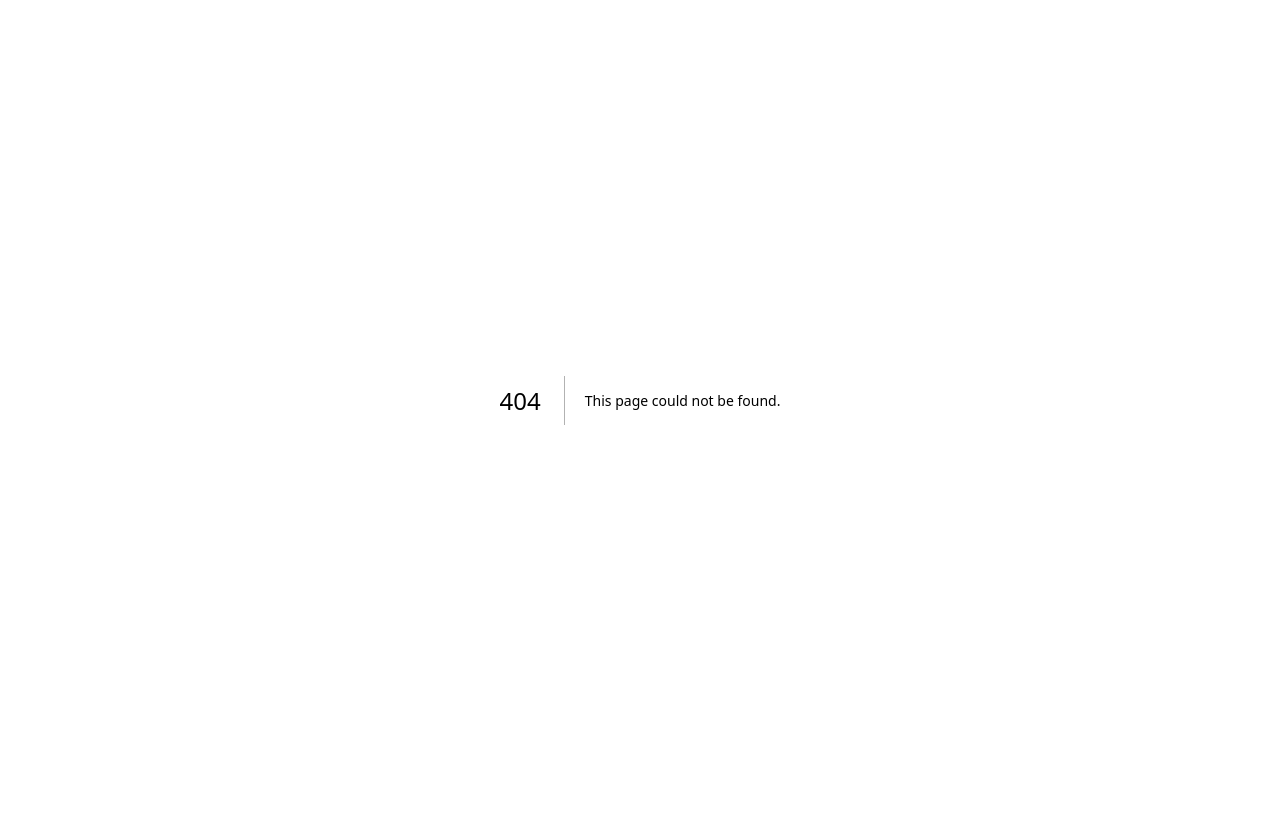
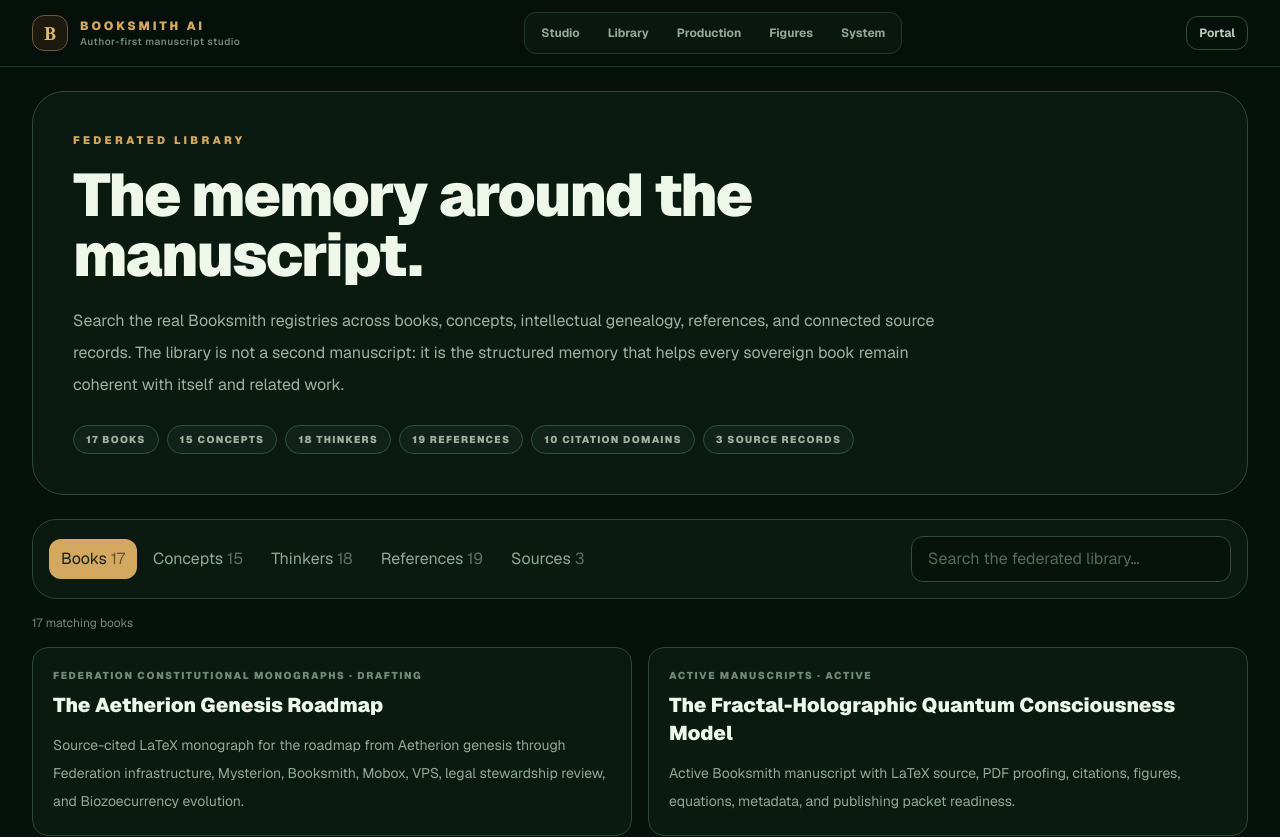
Before and after one commit to AIFreedomTrustFederation/booksmith-ai, a Next.js app: page /studio/library in a window 1280 px wide. Before the commit this address had no page. Shown: the top 837 px of the page. Before the commit the page ends 800 px from the top, so only its background shows below. Built offline with nearby package versions, Linux system fonts and the light colour scheme.

Commit message:
Add federated library research portal

```diff
--- /dev/null
+++ b/src/app/studio/library/page.tsx
@@ -0,0 +1,44 @@
+import citations from "../../../../library/citation-registry.json";
+import concepts from "../../../../library/concept-registry.json";
+import references from "../../../../library/reference-registry.json";
+import thinkers from "../../../../library/thinker-registry.json";
+import { LibraryExplorer } from "@/app/studio/components/library-explorer";
+import { loadFederatedLibrary } from "@/lib/library/load-library";
+
+export default async function LibraryPage() {
+  const library = await loadFederatedLibrary();
+
+  return (
+    <main className="px-4 py-6 sm:px-6 lg:px-8">
+      <section className="mx-auto max-w-[1600px]">
+        <header className="rounded-[2rem] border border-[#2e4b37] bg-[#0a1a11] p-6 sm:p-8 lg:p-10">
+          <p className="text-[11px] font-black uppercase tracking-[0.3em] text-[#d4a85f]">Federated Library</p>
+          <h1 className="mt-4 max-w-5xl text-4xl font-black tracking-[-0.03em] sm:text-6xl">The memory around the manuscript.</h1>
+          <p className="mt-5 max-w-4xl text-base leading-8 text-[#9eb2a2]">
+            Search the real Booksmith registries across books, concepts, intellectual genealogy, references, and connected source records. The library is not a second manuscript: it is the structured memory that helps every sovereign book remain coherent with itself and related work.
+          </p>
+          <div className="mt-6 flex flex-wrap gap-2 text-[10px] font-black uppercase tracking-[0.13em] text-[#9eb2a2]">
+            <span className="rounded-full border border-[#31523b] bg-[#102219] px-3 py-1.5">{library.books.length} books</span>
+            <span className="rounded-full border border-[#31523b] bg-[#102219] px-3 py-1.5">{concepts.concepts.length} concepts</span>
+            <span className="rounded-full border border-[#31523b] bg-[#102219] px-3 py-1.5">{thinkers.thinkers.length} thinkers</span>
+            <span className="rounded-full border border-[#31523b] bg-[#102219] px-3 py-1.5">{references.references.length} references</span>
+            <span className="rounded-full border border-[#31523b] bg-[#102219] px-3 py-1.5">{citations.citationSets.length} citation domains</span>
+            <span className="rounded-full border border-[#31523b] bg-[#102219] px-3 py-1.5">{library.sources.sources.length} source records</span>
+          </div>
+        </header>
+
+        <div className="mt-6">
+          <LibraryExplorer
+            data={{
+              books: library.registry.books,
+              concepts: concepts.concepts,
+              thinkers: thinkers.thinkers,
+              references: references.references,
+              sources: library.sources.sources,
+            }}
+          />
+        </div>
+      </section>
+    </main>
+  );
+}
```
